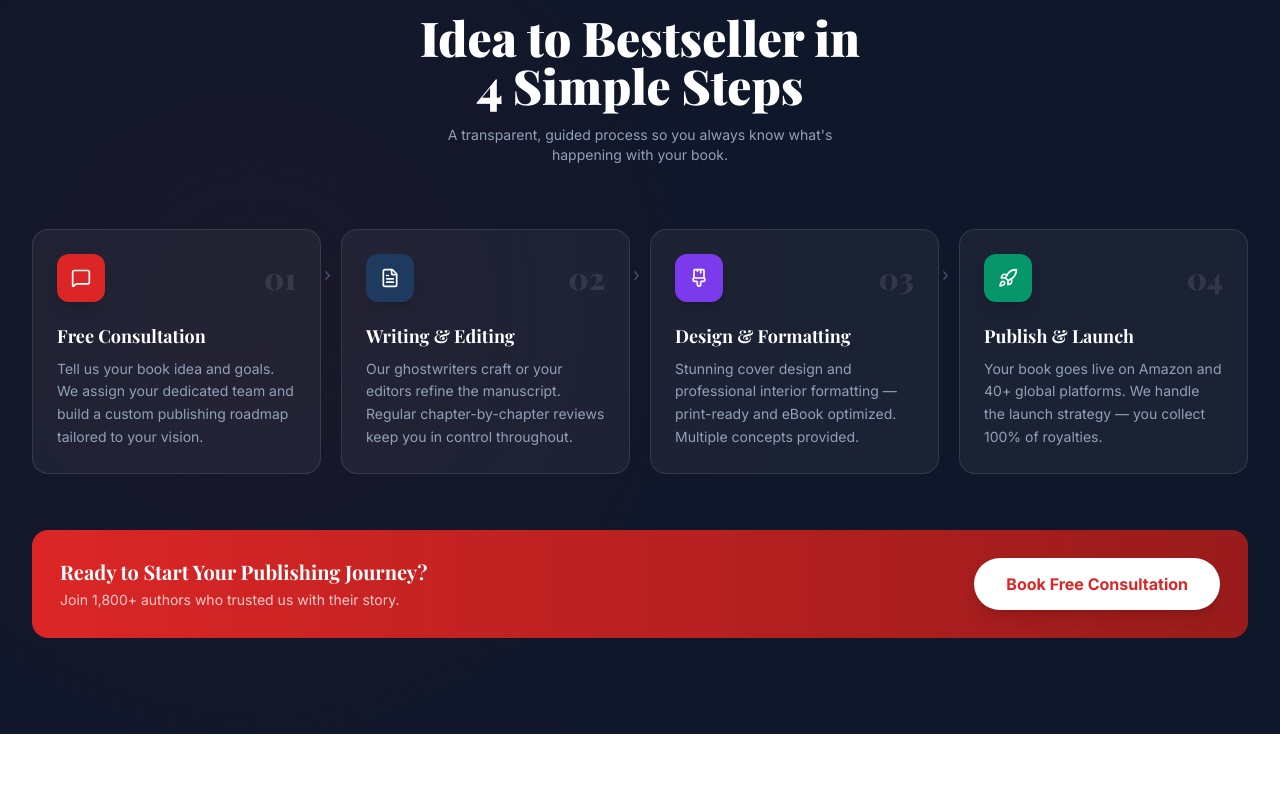
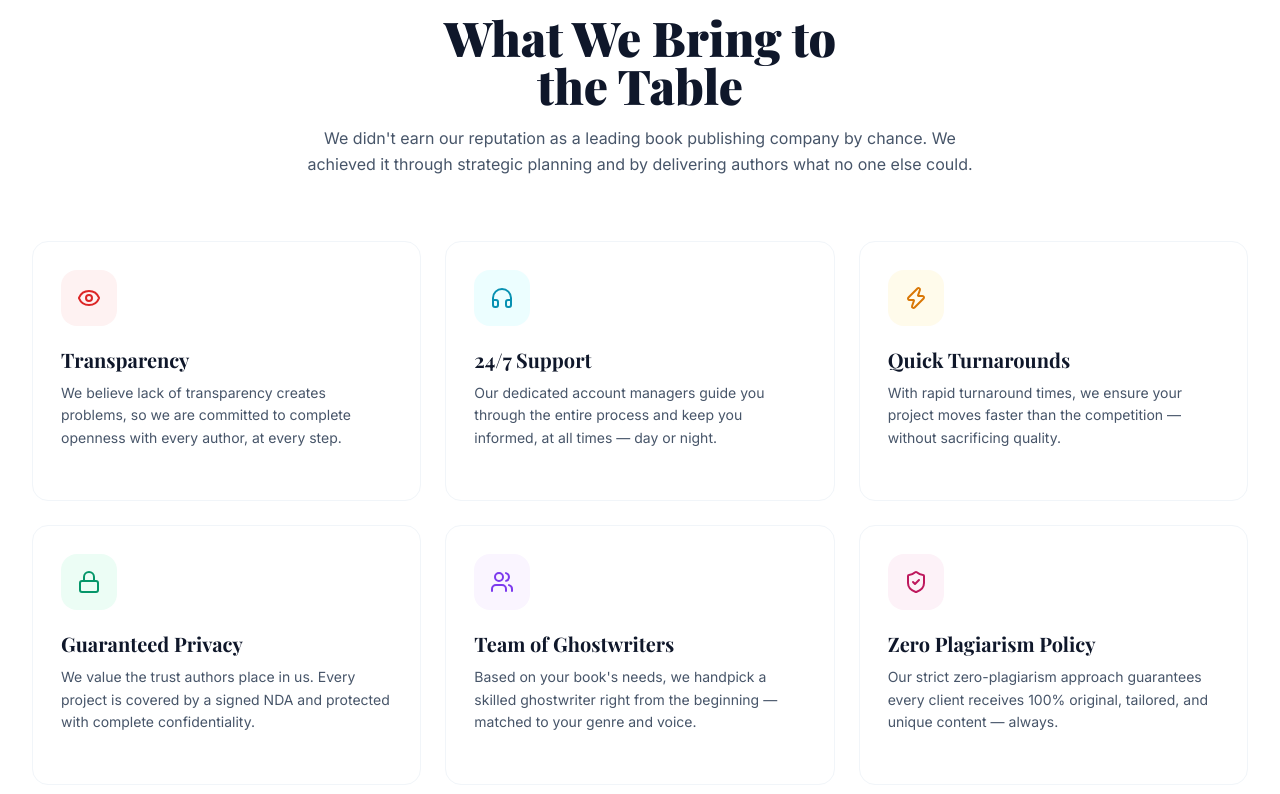
Before and after one commit to shaffan-creativesquad/TAS-, a Next.js app: page / in a window 1280 px wide. Shown: the part 3166-3960 px from the top of the page. Built offline with nearby package versions, Linux system fonts and the light colour scheme.

Commit message:
TAS Website Updated

```diff
--- a/src/app/page.tsx
+++ b/src/app/page.tsx
@@ -2,6 +2,7 @@ import Hero from "@/components/home/Hero";
 import Marquee from "@/components/home/Marquee";
 import Services from "@/components/home/Services";
 import WhyChooseUs from "@/components/home/WhyChooseUs";
+import WhatWeBring from "@/components/home/WhatWeBring";
 import HowItWorks from "@/components/home/HowItWorks";
 import Portfolio from "@/components/home/Portfolio";
 import Testimonials from "@/components/home/Testimonials";
@@ -16,6 +17,7 @@ export default function Home() {
       <Marquee />
       <Services />
       <WhyChooseUs />
+      <WhatWeBring />
       <HowItWorks />
       <Portfolio />
       <Testimonials />
--- /dev/null
+++ b/src/components/home/WhatWeBring.tsx
@@ -0,0 +1,97 @@
+"use client";
+
+import { Eye, Headphones, Zap, Lock, Users, ShieldCheck } from "lucide-react";
+import { FadeUp, SlideLeft } from "@/components/ui/Animate";
+
+const features = [
+  {
+    icon: Eye,
+    title: "Transparency",
+    desc: "We believe lack of transparency creates problems, so we are committed to complete openness with every author, at every step.",
+    color: "#DC2626",
+    bg: "bg-red-50",
+  },
+  {
+    icon: Headphones,
+    title: "24/7 Support",
+    desc: "Our dedicated account managers guide you through the entire process and keep you informed, at all times — day or night.",
+    color: "#0891B2",
+    bg: "bg-cyan-50",
+  },
+  {
+    icon: Zap,
+    title: "Quick Turnarounds",
+    desc: "With rapid turnaround times, we ensure your project moves faster than the competition — without sacrificing quality.",
+    color: "#D97706",
+    bg: "bg-amber-50",
+  },
+  {
+    icon: Lock,
+    title: "Guaranteed Privacy",
+    desc: "We value the trust authors place in us. Every project is covered by a signed NDA and protected with complete confidentiality.",
+    color: "#059669",
+    bg: "bg-emerald-50",
+  },
+  {
+    icon: Users,
+    title: "Team of Ghostwriters",
+    desc: "Based on your book's needs, we handpick a skilled ghostwriter right from the beginning — matched to your genre and voice.",
+    color: "#7C3AED",
+    bg: "bg-purple-50",
+  },
+  {
+    icon: ShieldCheck,
+    title: "Zero Plagiarism Policy",
+    desc: "Our strict zero-plagiarism approach guarantees every client receives 100% original, tailored, and unique content — always.",
+    color: "#BE185D",
+    bg: "bg-pink-50",
+  },
+];
+
+export default function WhatWeBring() {
+  return (
+    <section className="py-24 bg-white">
+      <div className="max-w-7xl mx-auto px-4 sm:px-6 lg:px-8">
+
+        {/* Header */}
+        <FadeUp>
+          <div className="text-center mb-16">
+            <span className="text-xs font-bold uppercase tracking-[0.18em] text-primary mb-3 block">Our Commitment</span>
+            <h2 className="font-[family-name:var(--font-playfair)] text-4xl sm:text-5xl font-black text-brand-dark mb-4">
+              What We Bring to<br />the Table
+            </h2>
+            <p className="text-brand-body text-base leading-relaxed max-w-2xl mx-auto">
+              We didn&apos;t earn our reputation as a leading book publishing company by chance. We achieved it through strategic planning and by delivering authors what no one else could.
+            </p>
+          </div>
+        </FadeUp>
+
+        {/* Features grid */}
+        <div className="grid sm:grid-cols-2 lg:grid-cols-3 gap-6">
+          {features.map((f, i) => (
+            <FadeUp key={f.title} delay={i * 0.08}>
+              <div className="group bg-white border border-slate-100 rounded-2xl p-7 hover:shadow-xl hover:-translate-y-1 transition-all duration-300">
+                {/* Icon */}
+                <div className={`w-14 h-14 ${f.bg} rounded-2xl flex items-center justify-center mb-5`}>
+                  <f.icon size={24} style={{ color: f.color }} />
+                </div>
+
+                {/* Text */}
+                <h3 className="font-[family-name:var(--font-playfair)] text-xl font-bold text-brand-dark mb-2">
+                  {f.title}
+                </h3>
+                <p className="text-brand-body text-sm leading-relaxed">{f.desc}</p>
+
+                {/* Bottom accent line */}
+                <div
+                  className="mt-5 h-0.5 w-0 group-hover:w-12 rounded-full transition-all duration-500"
+                  style={{ background: f.color }}
+                />
+              </div>
+            </FadeUp>
+          ))}
+        </div>
+      </div>
+    </section>
+  );
+}
```
Also changed, not shown: Screenshot 2026-10-01 194358.png (added).
